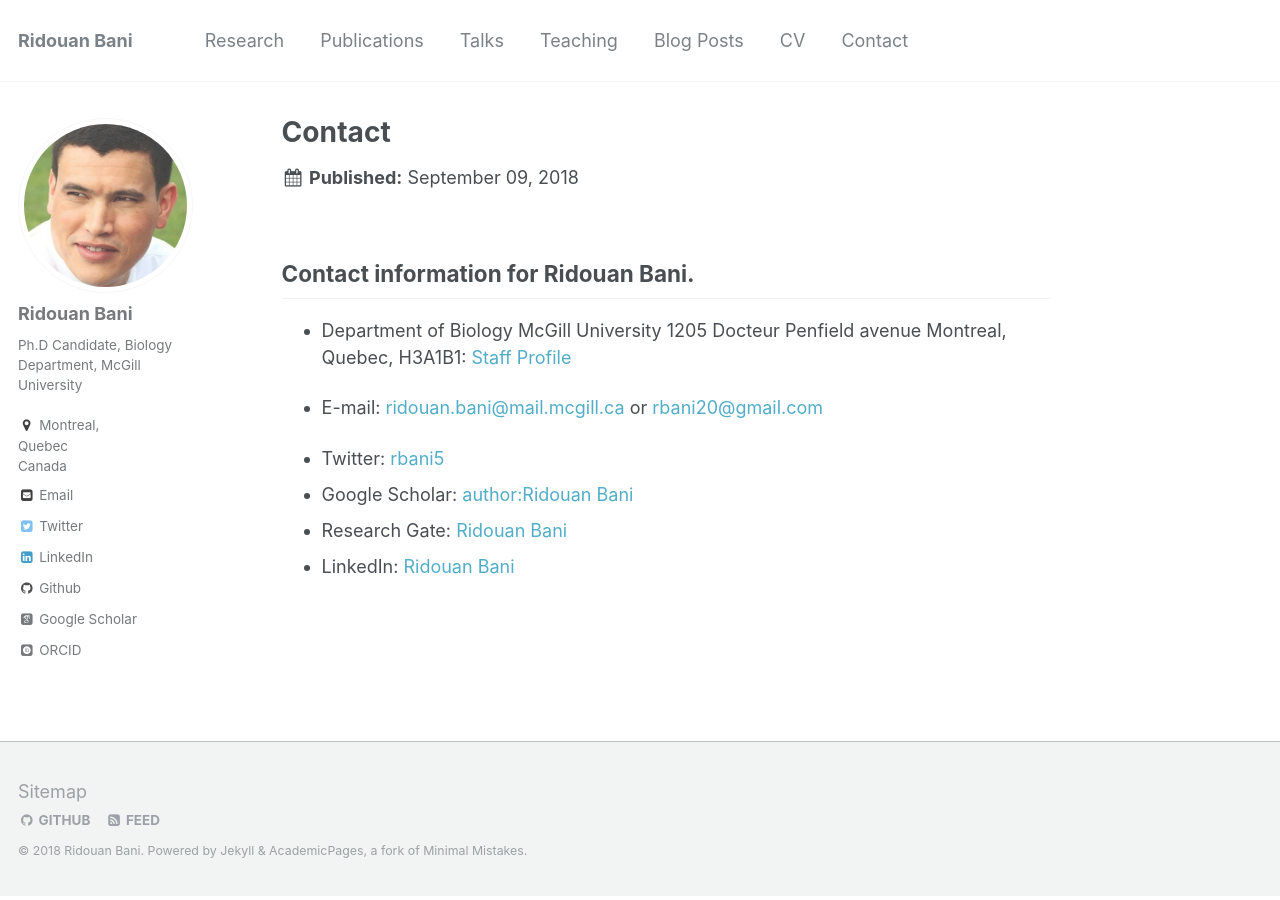
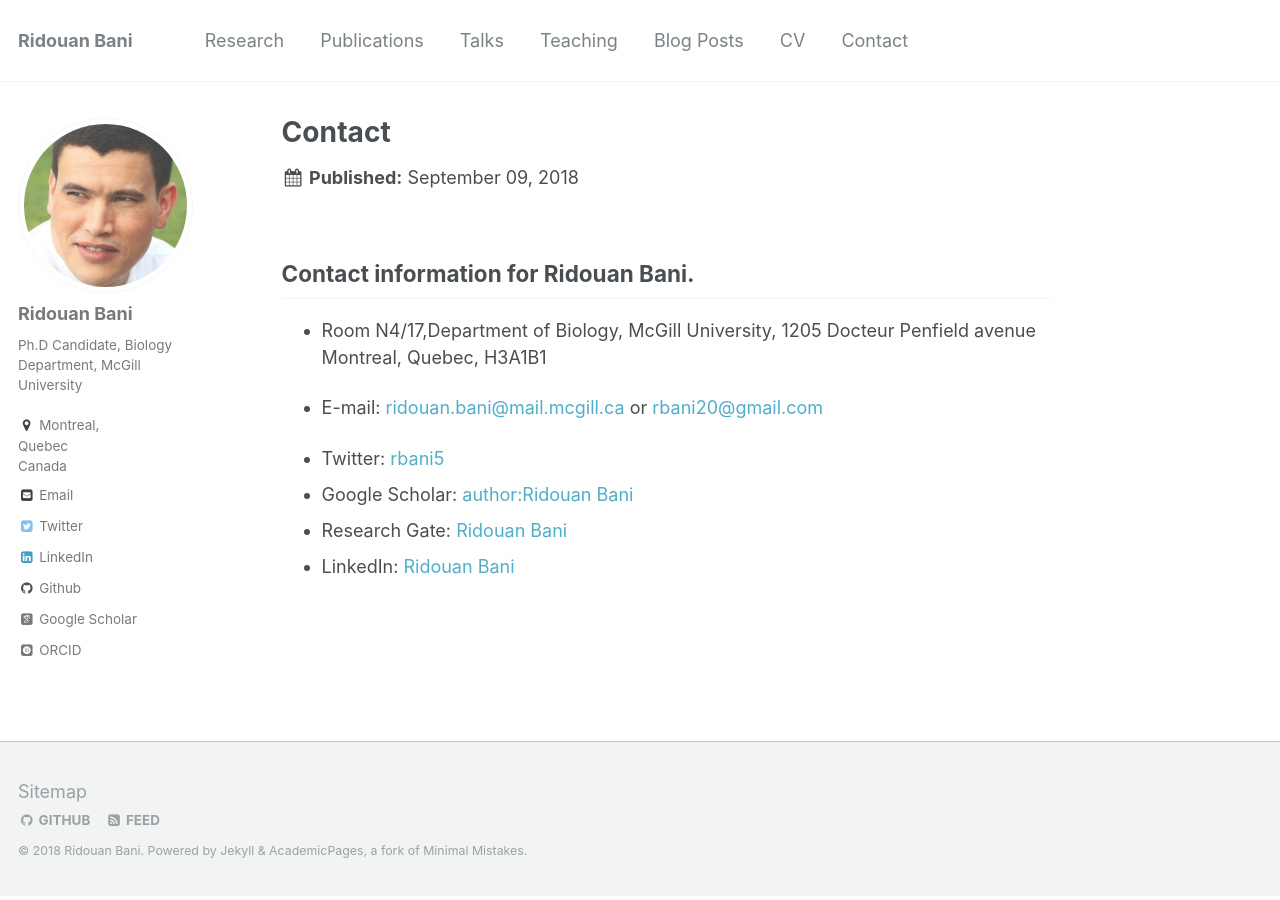
Before and after one commit to RidouanBani/RidouanBani.github.io, a Jekyll site: the page built from _pages/contact.md, in a window 1280 px wide. Built offline with Jekyll 4.4.1, drawn with Linux system fonts in a browser that asks for light colours; some web fonts are replaced.

Commit message:
Update contact.md

```diff
--- a/_pages/contact.md
+++ b/_pages/contact.md
@@ -8,10 +8,10 @@ modified: 2018-09-09T00:00:13+10:00
 Contact information for Ridouan Bani.
 ------
 
-* Department of Biology
-  McGill University
+* Room N4/17,Department of Biology,
+  McGill University,
  1205 Docteur Penfield avenue
- Montreal, Quebec, H3A1B1: [Staff Profile](https://staffprofile.usq.edu.au/Profile/Adam-Sparks)
+ Montreal, Quebec, H3A1B1
 
 * E-mail: [ridouan.bani@mail.mcgill.ca](ridouan.bani@mail.mcgill.ca) or [rbani20@gmail.com](rbani20@gmail.com)
 
```
